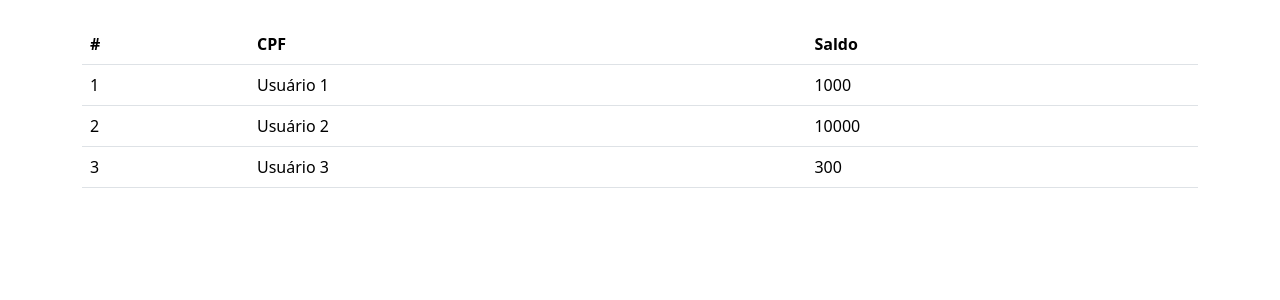
After one commit to luc4s-gaudium/Alura, a PHP site: page / in a window 1280 px wide. The commit adds this page. Shown: the top 300 px of the page. Run offline with PHP 8.4, Linux system fonts and the light colour scheme.

Commit message:
Introdução do PHP na Web

```diff
--- a/avancando-com-php-arrays-strings-funcao-e-web/avancando/contas-correntes.php
+++ b/avancando-com-php-arrays-strings-funcao-e-web/avancando/contas-correntes.php
@@ -16,5 +16,5 @@ $conta3 = [
 $contasCorrentes = [$conta1, $conta2, $conta3];
 
 for ($i = 0; $i < count($contasCorrentes); $i++) {
-    echo $contasCorrentes[$i]['titular'] . PHP_EOL;
+    // echo $contasCorrentes[$i]['titular'] . PHP_EOL;
 }
--- /dev/null
+++ b/avancando-com-php-arrays-strings-funcao-e-web/avancando/index.php
@@ -0,0 +1,43 @@
+<?php
+require_once "./funcoes.php";
+// require_once ".//contas-correntes.php"; // ❌ ERRADO: ".//" é desnecessário, prefira "./" para indicar o diretório atual
+require_once "./contas-correntes.php";
+?>
+<!DOCTYPE html>
+<html lang="en">
+
+<head>
+    <meta charset="UTF-8">
+    <meta name="viewport" content="width=device-width, initial-scale=1.0">
+    <title>Html & PHP</title>
+    <link href="https://cdn.jsdelivr.net/npm/bootstrap@5.3.7/dist/css/bootstrap.min.css" rel="stylesheet" integrity="sha384-LN+7fdVzj6u52u30Kp6M/trliBMCMKTyK833zpbD+pXdCLuTusPj697FH4R/5mcr" crossorigin="anonymous">
+</head>
+
+<body>
+    <main class="container py-4">
+        <table class="table">
+            <thead>
+                <tr>
+                    <th scope="col">#</th>
+                    <th scope="col">CPF</th>
+                    <th scope="col">Saldo</th>
+                </tr>
+            </thead>
+            <tbody>
+                <?php foreach ($contasCorrentes as $indice => $conta): ?>
+                    <?php ['titular' => $cpf, 'saldo' => $saldo] = $conta; ?>
+                    <tr>
+                        <td scope="row"><?= $indice + 1 ?></td>
+
+                        <td><?= $cpf ?></td>
+
+                        <td><?= $saldo ?></td>
+                    </tr>
+                <?php endforeach; ?>
+            </tbody>
+        </table>
+    </main>
+    <script src="https://cdn.jsdelivr.net/npm/bootstrap@5.3.7/dist/js/bootstrap.bundle.min.js" integrity="sha384-ndDqU0Gzau9qJ1lfW4pNLlhNTkCfHzAVBReH9diLvGRem5+R9g2FzA8ZGN954O5Q" crossorigin="anonymous"></script>
+</body>
+
+</html>
```
